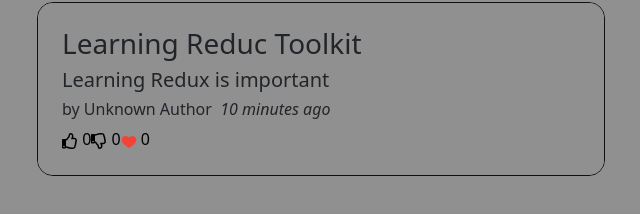
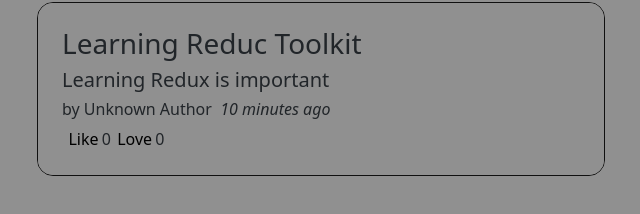
Before and after one commit to seanrandevs/bulletin-board-app, a React (Create React App) app: page / in a window 1280 px wide. Shown: the part 510-724 px from the top of the page, without its empty margins (319-959 px from the left). Built offline with nearby package versions, Linux system fonts and the light colour scheme.

Commit message:
Added testing updates

```diff
--- a/src/App.css
+++ b/src/App.css
@@ -39,4 +39,15 @@
 }
 .reactionButton {
   border: none;
+  font-weight: 500;
 }
+.reaction-div {
+    display: flex;
+}
+.count {
+    padding-left: 0.2rem;
+}
+.emojis  {
+    display: flex;
+    padding-left: 0.4rem;
+}
--- a/src/components/BulletinBoard.js
+++ b/src/components/BulletinBoard.js
@@ -11,7 +11,7 @@
         const renderPosts = orderedPosts.map(post => (
             <div className="posts" key={post.id}>
             <div className="post-data">
-                <h3 data-testid="title">{post.title}</h3>
+                <h3 data-testid="title-post">{post.title}</h3>
                 <h5>{post.content.substring(0, 100)}</h5>
                 <h6><PostAuthor userId={post.userId} /><TimeAgo timestamp={post.date} /></h6>
                 <ReactionButtons post={post} />
--- a/src/components/PostForm.js
+++ b/src/components/PostForm.js
@@ -51,7 +51,6 @@
               <Form.Group>
                 <Form.Label>Author:</Form.Label>
                 <Form.Select
-                data-testid="postAuthor"
                 id='postAuthor'
                 value={userId}
                 onChange={onUserChanged}>
--- a/src/components/ReactionButtons.js
+++ b/src/components/ReactionButtons.js
@@ -1,31 +1,29 @@
 import { useDispatch } from "react-redux";
 import { reactionAdded } from "../redux/postsSlice";
-import { FaRegThumbsUp, FaRegThumbsDown } from "react-icons/fa";
-import { FcLike } from "react-icons/fc";
-
-const reactionEmoji = {
-    thumbsUp: <FaRegThumbsUp />,
-    thumbsDown: <FaRegThumbsDown />,
-    heart: <FcLike />,
-}
 
 const ReactionButtons = ({ post }) => {
     const dispatch = useDispatch();
+    const reactions = {
+        thumbsUp: "Like",
+        heart: "Love",
+    }
 
-    const reactionButtons = Object.entries(reactionEmoji).map(([name, emoji]) => {
+        const reactionButtons = Object.entries(reactions).map(([name, emoji]) => {
             return (
+                <div className="emojis">
                     <button
                     key={name}
                     type="button"
                     className="reactionButton"
                     onClick={() => dispatch(reactionAdded({ postId: post.id, reaction: name }))
-              }
-             >
-                {emoji} {post.reactions[name]}
+                    }>
+                    {emoji}
                     </button>
+                    <div className="count" data-testid="count">{post.reactions[name]}</div>
+                </div>
               )
         })
-    return <div>{reactionButtons}</div>
+        return <div className="reaction-div">{reactionButtons}</div>
     }
 
 export default ReactionButtons
--- a/src/redux/postsSlice.js
+++ b/src/redux/postsSlice.js
@@ -8,7 +8,6 @@
     date: sub(new Date(), { minutes: 10 }).toISOString(),
     reactions: {
         thumbsUp: 0,
-        thumbsDown: 0,
         heart: 0
     }
  },
@@ -34,7 +33,6 @@
                     userId,
                     reactions: {
                         thumbsUp: 0,
-                        thumbsDown: 0,
                         heart: 0
                     }
                 }
```
Also changed, not shown: 2 other files (tests, documents, lock files or other folders). Lines whose indentation alone changed are shown as unchanged.
